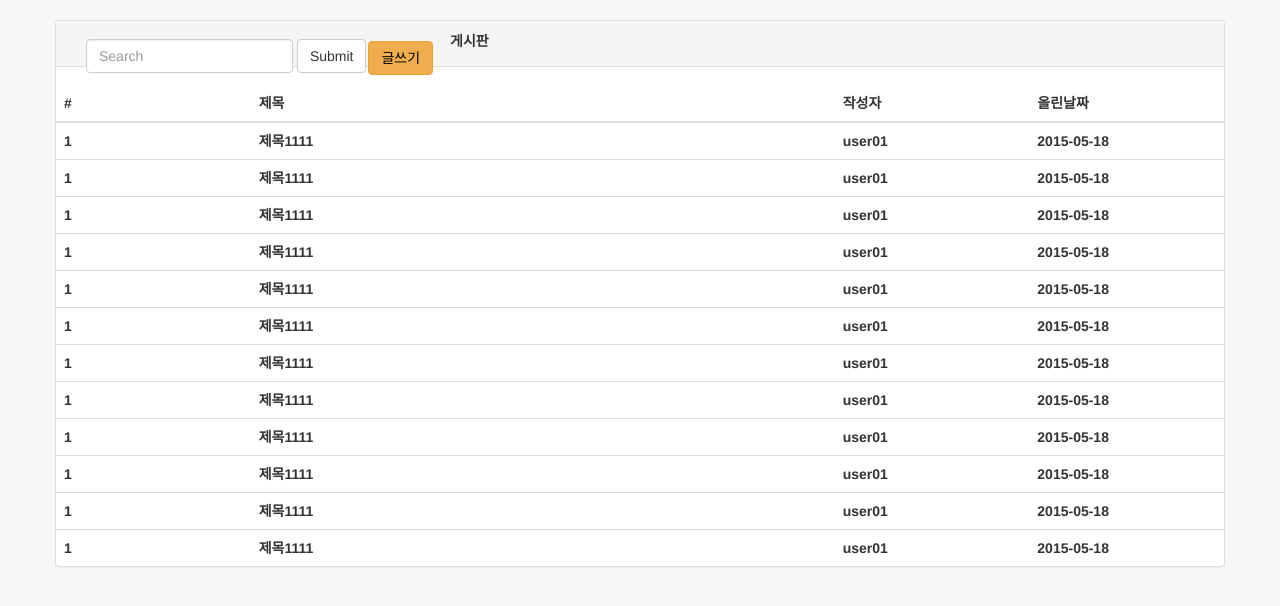
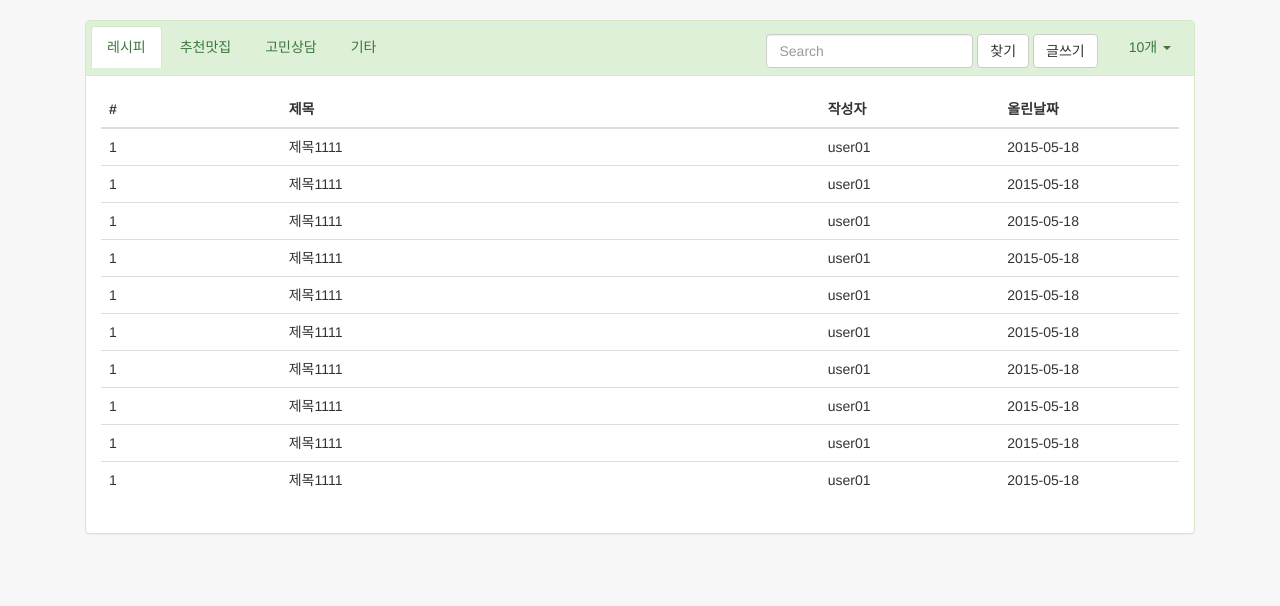
Before and after one commit to Im-Wali/Rcipe, a Java web app: page /main/boardList.jsp in a window 1280 px wide. Shown: the part 174-780 px from the top of the page. Run offline with Tomcat 11, a stand-in JSP engine, Linux system fonts and the light colour scheme; lists and menus that the app fills with data are empty; some libraries are stand-ins or nearby versions.

Commit message:
boardList

```diff
--- a/rcipe/src/main/webapp/main/boardList.jsp
+++ b/rcipe/src/main/webapp/main/boardList.jsp
@@ -23,93 +23,174 @@
 	border-color: #d2d2d2;
 	border-width: 5px;
 	box-shadow: 0 1px 0 #cfcfcf;
-
-	.table-fixed thead {
-  width: 97%;
-}
-.table-fixed tbody {
-  height: 230px;
-  overflow-y: auto;
-  width: 100%;
-}
-.table-fixed thead, .table-fixed tbody, .table-fixed tr, .table-fixed td, .table-fixed th {
-  display: block;
-}
-.table-fixed tbody td, .table-fixed thead > tr> th {
-  float: left;
-  border-bottom-width: 0;
 }
 
+.panel.with-nav-tabs .panel-heading {
+	padding: 5px 5px 0 5px;
+}
+
+.panel.with-nav-tabs .nav-tabs {
+	border-bottom: none;
+}
+
+.panel.with-nav-tabs .nav-justified {
+	margin-bottom: -1px;
+}
+
+.with-nav-tabs.panel-success .nav-tabs>li>a, .with-nav-tabs.panel-success .nav-tabs>li>a:hover,
+	.with-nav-tabs.panel-success .nav-tabs>li>a:focus {
+	color: #3c763d;
+}
+
+.with-nav-tabs.panel-success .nav-tabs>.open>a, .with-nav-tabs.panel-success .nav-tabs>.open>a:hover,
+	.with-nav-tabs.panel-success .nav-tabs>.open>a:focus, .with-nav-tabs.panel-success .nav-tabs>li>a:hover,
+	.with-nav-tabs.panel-success .nav-tabs>li>a:focus {
+	color: #3c763d;
+	background-color: #d6e9c6;
+	border-color: transparent;
+}
+
+.with-nav-tabs.panel-success .nav-tabs>li.active>a, .with-nav-tabs.panel-success .nav-tabs>li.active>a:hover,
+	.with-nav-tabs.panel-success .nav-tabs>li.active>a:focus {
+	color: #3c763d;
+	background-color: #fff;
+	border-color: #d6e9c6;
+	border-bottom-color: transparent;
+}
+
+.with-nav-tabs.panel-success .nav-tabs>li.dropdown .dropdown-menu {
+	background-color: #dff0d8;
+	border-color: #d6e9c6;
+}
+
+.with-nav-tabs.panel-success .nav-tabs>li.dropdown .dropdown-menu>li>a {
+	color: #3c763d;
+}
+
+.with-nav-tabs.panel-success .nav-tabs>li.dropdown .dropdown-menu>li>a:hover,
+	.with-nav-tabs.panel-success .nav-tabs>li.dropdown .dropdown-menu>li>a:focus
+	{
+	background-color: #d6e9c6;
+}
+
+.with-nav-tabs.panel-success .nav-tabs>li.dropdown .dropdown-menu>.active>a,
+	.with-nav-tabs.panel-success .nav-tabs>li.dropdown .dropdown-menu>.active>a:hover,
+	.with-nav-tabs.panel-success .nav-tabs>li.dropdown .dropdown-menu>.active>a:focus
+	{
+	color: #fff;
+	background-color: #3c763d;
+}
 </style>
 </head>
 <body>
 	<jsp:include page="menuBar.jsp"></jsp:include>
 	<div class="container">
-  <div class="row">
-      <div class="panel panel-default">
+		<div class="col-md-12">
+			<div class="panel with-nav-tabs panel-success">
 				<div class="panel-heading">
-          <label>
-                              게시판
-          </label>
-          <form class="navbar-form navbar-left" role="search" style="float: right;">
-            <button type="button" class="btn btn-warning" style="color: black; margin:2px; float: right;"
-          onclick="open('insertBoard.jsp','_self', '','')">글쓰기</button>
+					<ul class="nav nav-tabs">
+						<li class="active"><a href="#recipe" data-toggle="tab">레시피</a></li>
+						<li><a href="#recommend" data-toggle="tab">추천맛집</a></li>
+						<li><a href="#counsel" data-toggle="tab">고민상담</a></li>
+						<li><a href="#others" data-toggle="tab">기타</a></li>
+						<li class="dropdown" style="float: right;"><a href="#"
+							data-toggle="dropdown">10개 <span class="caret"></span>
+						</a>
+							<ul class="dropdown-menu" role="menu">
+								<li><a href="#twenty" data-toggle="tab">20개</a></li>
+								<li><a href="#fifty" data-toggle="tab">50개</a></li>
+							</ul></li>
+						<li style="float: right;"><form
+								class="navbar-form navbar-left" role="search">
 								<div class="form-group">
 									<input type="text" class="form-control" placeholder="Search">
 								</div>
-        <button type="submit" class="btn btn-default">Submit</button>
-      </form>
+								<button type="submit" class="btn btn-default">찾기</button>
+								<button type="button" class="btn btn-default">글쓰기</button>
+							</form></li>
+					</ul>
 				</div>
+				<div class="panel-body">
+					<div class="tab-content">
+						<div class="tab-pane fade in active">
 							<table class="table table-fixed">
 								<thead>
 									<tr>
-              <th class="col-xs-2">#</th><th class="col-xs-6">제목</th><th class="col-xs-2">작성자</th><th class="col-xs-2">올린날짜</th>
+										<th class="col-xs-2">#</th>
+										<th class="col-xs-6">제목</th>
+										<th class="col-xs-2">작성자</th>
+										<th class="col-xs-2">올린날짜</th>
 									</tr>
 								</thead>
 								<tbody>
 									<tr>
-               <th class="col-xs-2">1</th><th class="col-xs-6">제목1111</th><th class="col-xs-2">user01</th><th class="col-xs-2">2015-05-18</th>
+										<td class="col-xs-2">1</td>
+										<td class="col-xs-6">제목1111</td>
+										<td class="col-xs-2">user01</td>
+										<td class="col-xs-2">2015-05-18</td>
 									</tr>
 									<tr>
-               <th class="col-xs-2">1</th><th class="col-xs-6">제목1111</th><th class="col-xs-2">user01</th><th class="col-xs-2">2015-05-18</th>
+										<td class="col-xs-2">1</td>
+										<td class="col-xs-6">제목1111</td>
+										<td class="col-xs-2">user01</td>
+										<td class="col-xs-2">2015-05-18</td>
 									</tr>
 									<tr>
-               <th class="col-xs-2">1</th><th class="col-xs-6">제목1111</th><th class="col-xs-2">user01</th><th class="col-xs-2">2015-05-18</th>
+										<td class="col-xs-2">1</td>
+										<td class="col-xs-6">제목1111</td>
+										<td class="col-xs-2">user01</td>
+										<td class="col-xs-2">2015-05-18</td>
 									</tr>
 									<tr>
-               <th class="col-xs-2">1</th><th class="col-xs-6">제목1111</th><th class="col-xs-2">user01</th><th class="col-xs-2">2015-05-18</th>
+										<td class="col-xs-2">1</td>
+										<td class="col-xs-6">제목1111</td>
+										<td class="col-xs-2">user01</td>
+										<td class="col-xs-2">2015-05-18</td>
 									</tr>
 									<tr>
-               <th class="col-xs-2">1</th><th class="col-xs-6">제목1111</th><th class="col-xs-2">user01</th><th class="col-xs-2">2015-05-18</th>
+										<td class="col-xs-2">1</td>
+										<td class="col-xs-6">제목1111</td>
+										<td class="col-xs-2">user01</td>
+										<td class="col-xs-2">2015-05-18</td>
 									</tr>
 									<tr>
-               <th class="col-xs-2">1</th><th class="col-xs-6">제목1111</th><th class="col-xs-2">user01</th><th class="col-xs-2">2015-05-18</th>
+										<td class="col-xs-2">1</td>
+										<td class="col-xs-6">제목1111</td>
+										<td class="col-xs-2">user01</td>
+										<td class="col-xs-2">2015-05-18</td>
 									</tr>
 									<tr>
-               <th class="col-xs-2">1</th><th class="col-xs-6">제목1111</th><th class="col-xs-2">user01</th><th class="col-xs-2">2015-05-18</th>
+										<td class="col-xs-2">1</td>
+										<td class="col-xs-6">제목1111</td>
+										<td class="col-xs-2">user01</td>
+										<td class="col-xs-2">2015-05-18</td>
 									</tr>
 									<tr>
-               <th class="col-xs-2">1</th><th class="col-xs-6">제목1111</th><th class="col-xs-2">user01</th><th class="col-xs-2">2015-05-18</th>
+										<td class="col-xs-2">1</td>
+										<td class="col-xs-6">제목1111</td>
+										<td class="col-xs-2">user01</td>
+										<td class="col-xs-2">2015-05-18</td>
 									</tr>
 									<tr>
-               <th class="col-xs-2">1</th><th class="col-xs-6">제목1111</th><th class="col-xs-2">user01</th><th class="col-xs-2">2015-05-18</th>
+										<td class="col-xs-2">1</td>
+										<td class="col-xs-6">제목1111</td>
+										<td class="col-xs-2">user01</td>
+										<td class="col-xs-2">2015-05-18</td>
 									</tr>
 									<tr>
-               <th class="col-xs-2">1</th><th class="col-xs-6">제목1111</th><th class="col-xs-2">user01</th><th class="col-xs-2">2015-05-18</th>
+										<td class="col-xs-2">1</td>
+										<td class="col-xs-6">제목1111</td>
+										<td class="col-xs-2">user01</td>
+										<td class="col-xs-2">2015-05-18</td>
 									</tr>
-            <tr>
-               <th class="col-xs-2">1</th><th class="col-xs-6">제목1111</th><th class="col-xs-2">user01</th><th class="col-xs-2">2015-05-18</th>
-            </tr>
-            <tr>
-               <th class="col-xs-2">1</th><th class="col-xs-6">제목1111</th><th class="col-xs-2">user01</th><th class="col-xs-2">2015-05-18</th>
-            </tr>
-
 								</tbody>
 							</table>
 						</div>
-
-		<div class="col-md-2 "></div>
 					</div>
 				</div>
+			</div>
+		</div>
+	</div>
+	<br />
 </body>
 </html>
```
Lines whose indentation alone changed are shown as unchanged.
